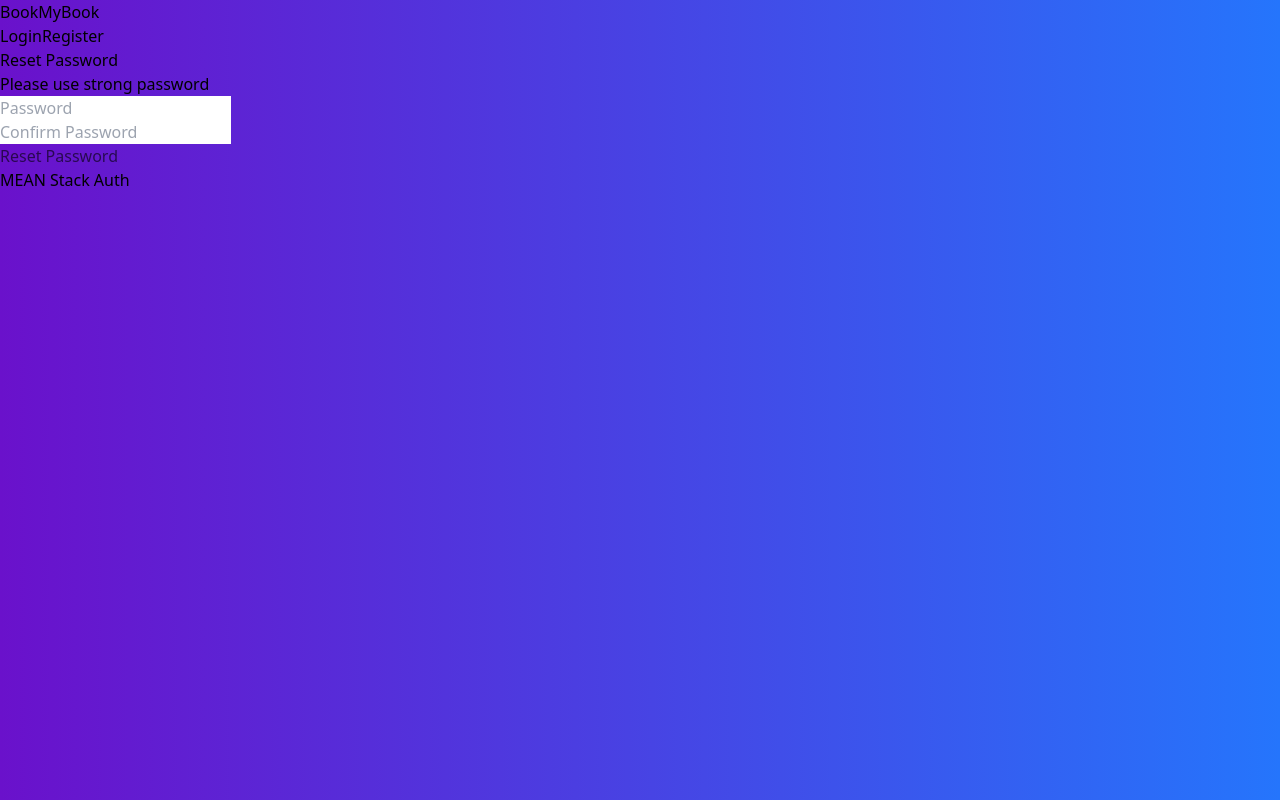
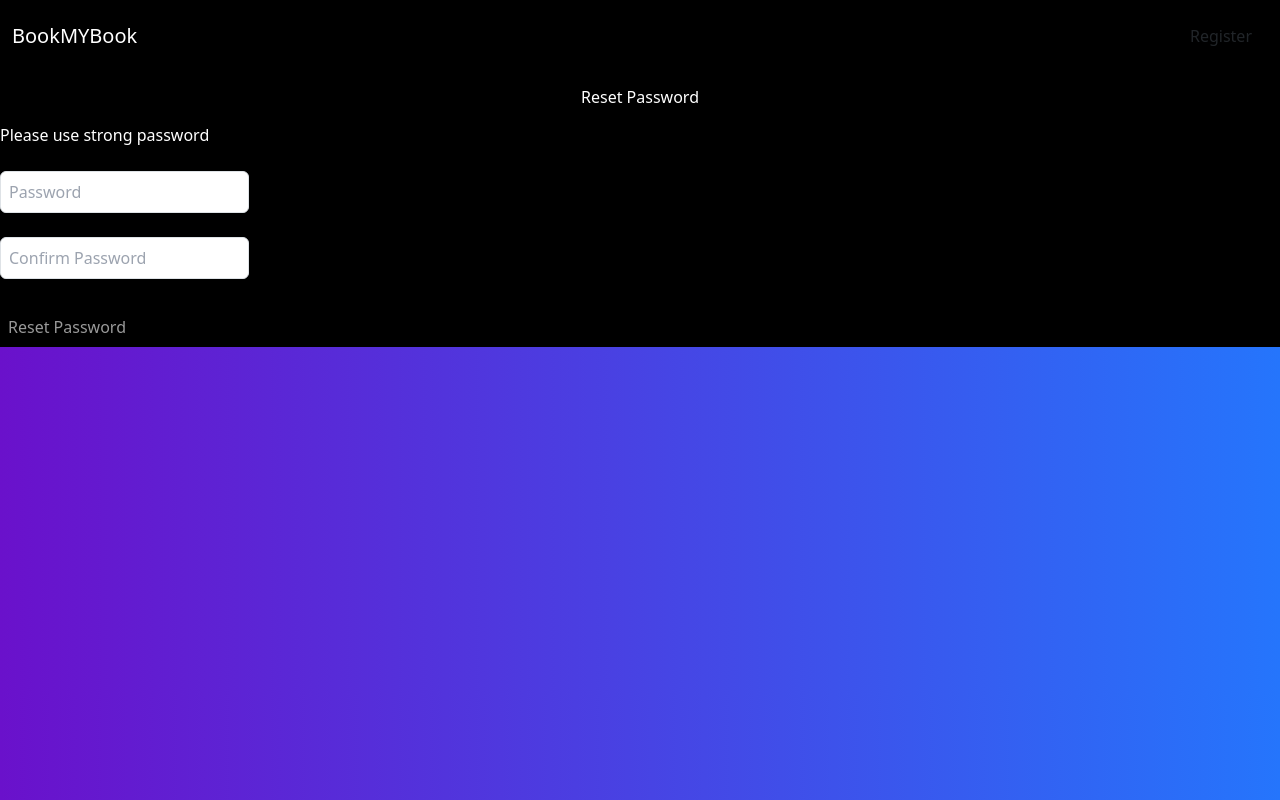
Before and after one commit to Harshal-Shelar/MEAN-AUTH-FrontEnd, an Angular app: page /reset/1 in a window 1280 px wide. Built offline with nearby package versions, Linux system fonts and the light colour scheme.

Commit message:
bootstrap added

```diff
--- a/angular.json
+++ b/angular.json
@@ -23,9 +23,12 @@
               "src/assets"
             ],
             "styles": [
+              "node_modules/bootstrap/scss/bootstrap.scss",
               "src/styles.css"
             ],
-            "scripts": []
+            "scripts": [
+              "node_modules/bootstrap/dist/js/bootstrap.bundle.min.js"
+            ]
           },
           "configurations": {
             "production": {
--- a/package.json
+++ b/package.json
@@ -18,6 +18,7 @@
     "@angular/platform-browser": "^14.0.0",
     "@angular/platform-browser-dynamic": "^14.0.0",
     "@angular/router": "^14.0.0",
+    "bootstrap": "^5.3.2",
     "rxjs": "~7.5.0",
     "tslib": "^2.3.0",
     "zone.js": "~0.11.4"
--- a/src/app/app.component.html
+++ b/src/app/app.component.html
@@ -1,3 +1,2 @@
 <app-header></app-header>
 <router-outlet></router-outlet>
-<app-footer></app-footer>
--- a/src/app/components/header/header.component.html
+++ b/src/app/components/header/header.component.html
@@ -1,24 +1,30 @@
-<nav class="w-full flex justify-between items-center p-5 bg-black shadow-2xl">
-    <div class="logo">
-        <span class="text-gray-200 text-4xl flex justify-start items-center">BookMyBook</span>
+<nav class="navbar navbar-inverse bg-black">
+    <div class="container-fluid">
+        <div class="navbar-header">
+            <a routerLink="home"><span class="navbar-brand text-white">BookMYBook</span></a>
         </div>
         <div class="search relative" *ngIf="isLoggedIn">
-        <span class="absolute mt-1.5 mx-3">
-            <i class="fa fa-search" aria-hidden="true"></i>
-        </span>
-        <input type="text" placeholder="Search Book" class="w-96 p-2 pl-9 rounded rounded-r-none text-gray-600">
-        <button class="bg-slate-400 p-2 text-white outline-none outline-0">Search</button>
+            <div class="input-group">
+                <input type="text" class="form-control" placeholder="Search">
+                <button type="submit" class="btn btn-default bg-transparent text-white border border-light">Submit</button>
             </div>
-    <div class="nav-items">
+        </div>
+        <div class="nav navbar-right d-flex">
             <ng-container *ngIf="!isLoggedIn">
-            <span class="m-3 text-xl cursor-pointer text-gray-200 font-bold hover:underline hover:text-indigo-200" routerLink="login">Login</span>
-            <span class="m-3 text-xl cursor-pointer text-gray-200 font-bold hover:underline hover:text-indigo-200" routerLink="register">Register</span>
+                <span class="m-3 text-xl cursor-pointer text-gray-200 hover:underline hover:text-indigo-200"
+                    routerLink="login" *ngIf="regLog" (click)="regLog = false"><i class="fa fa-sign-in" aria-hidden="true"></i>  Login</span>
+                <span class="m-3 text-xl cursor-pointer text-gray-200 hover:underline hover:text-indigo-200"
+                    routerLink="register" *ngIf="!regLog" (click)="regLog = true">Register</span>
             </ng-container>
 
             <ng-container *ngIf="isLoggedIn">
-            <span class="m-3 text-xl cursor-pointer text-gray-200 font-bold hover:underline hover:text-indigo-200" routerLink="cart">Cart</span>
-            <span class="m-3 text-xl cursor-pointer text-gray-200 font-bold hover:underline hover:text-indigo-200" routerLink="home">Welcome User</span>
-            <span class="m-3 text-xl cursor-pointer text-gray-200 font-bold hover:underline hover:text-indigo-200" (click)="logout()">Logout</span>
+                <span class="m-3 text-xl cursor-pointer text-gray-200 hover:underline hover:text-indigo-200"
+                    routerLink="cart"><i class="fa fa-shopping-cart"></i> Cart</span>
+                <span class="m-3 text-xl cursor-pointer text-gray-200 hover:underline hover:text-indigo-200"
+                    routerLink="home">Welcome User</span>
+                <span class="m-3 text-xl cursor-pointer text-gray-200 hover:underline hover:text-indigo-200"
+                    (click)="logout()"><i class="fa fa-sign-out" aria-hidden="true"></i> Logout</span>
             </ng-container>
         </div>
+    </div>
 </nav>
--- a/src/app/components/header/header.component.ts
+++ b/src/app/components/header/header.component.ts
@@ -10,6 +10,7 @@ import { AuthService } from 'src/app/services/auth.service';
 export class HeaderComponent implements OnInit {
 
   isLoggedIn : boolean = false;
+  regLog : any = false;
   constructor(private authService : AuthService, private router : Router) { }
 
   ngOnInit(): void {
--- a/src/app/pages/login/login.component.html
+++ b/src/app/pages/login/login.component.html
@@ -1,5 +1,5 @@
 <div class="lg:w-3/12 mt-10 mb-20 p-10 shadow-2xl mx-auto bg-black rounded-xl">
-    <h3 class="text-3xl text-center font-semibold py-5 text-white">Login</h3>
+    <h3 class="text-3xl text-center font-semibold py-3 text-white">Login</h3>
     <form class="flex flex-col" [formGroup]="loginForm">
         <div class="flex flex-col mt-4 mb-1">
             <input type="text" formControlName="email" class="p-2 border border-gray-300 rounded" placeholder="Email">
--- a/src/app/pages/register/register.component.html
+++ b/src/app/pages/register/register.component.html
@@ -1,5 +1,5 @@
 <div class="lg:w-3/12 mt-10 mb-20 p-10 shadow-2xl mx-auto bg-black rounded-xl">
-    <h3 class="text-3xl text-center font-semibold py-5 text-white">Register</h3>
+    <h3 class="text-3xl text-center font-semibold py-3 text-white">Register</h3>
     <form class="flex flex-col" [formGroup]="registerForm">
         <div class="flex flex-col mt-4 mb-1">
             <input type="text" formControlName="firstName" class="p-2 border border-gray-300 rounded" placeholder="First Name">
--- a/src/app/pages/reset/reset.component.html
+++ b/src/app/pages/reset/reset.component.html
@@ -1,7 +1,7 @@
-<div class="lg:w-3/12 mt-10 mb-20 p-10 shadow-2xl mx-auto rounded-xl">
-    <h3 class="text-3xl text-center font-semibold py-5 text-white">Reset Password</h3>
+<div class="lg:w-3/12 mt-10 mb-20 p-10 shadow-2xl mx-auto rounded-xl bg-black">
+    <h3 class="text-3xl text-center font-semibold py-3 text-white">Reset Password</h3>
     <form class="flex flex-col" [formGroup]="resetForm">
-        <span>Please use strong password</span>
+        <span class="text-white text-center">Please use strong password</span>
         <div class="flex flex-col mt-4 mb-1">
             <input type="password" formControlName="password" class="p-2 border border-gray-300 rounded" placeholder="Password">
             <span *ngIf="resetForm.hasError('required', 'password') && resetForm.controls['password'].dirty" class="text-red-500">*Password is required</span>
@@ -11,6 +11,6 @@
             <span *ngIf="resetForm.hasError('required', 'confirmPassword') && resetForm.controls['confirmPassword'].dirty" class="text-red-500">*Confirm Password is required</span>
             <span *ngIf="resetForm.hasError('confirmPasswordValidator', 'confirmPassword')" class="text-red-500">*Confirm Password didn't matched</span>
         </div>
-        <button (click)="reset()" [disabled]="resetForm.invalid" [class.disabled]="resetForm.invalid" class="bg-indigo-500 p-2 mt-3 rounded text-white">Reset Password</button>
+        <button (click)="reset()" [disabled]="resetForm.invalid" [class.disabled]="resetForm.invalid" class="bg-indigo-500 p-2 mt-4 rounded text-white">Reset Password</button>
     </form>
 </div>
```
Also changed, not shown: 1 other file (tests, documents, lock files or other folders). Lines whose indentation alone changed are shown as unchanged.
